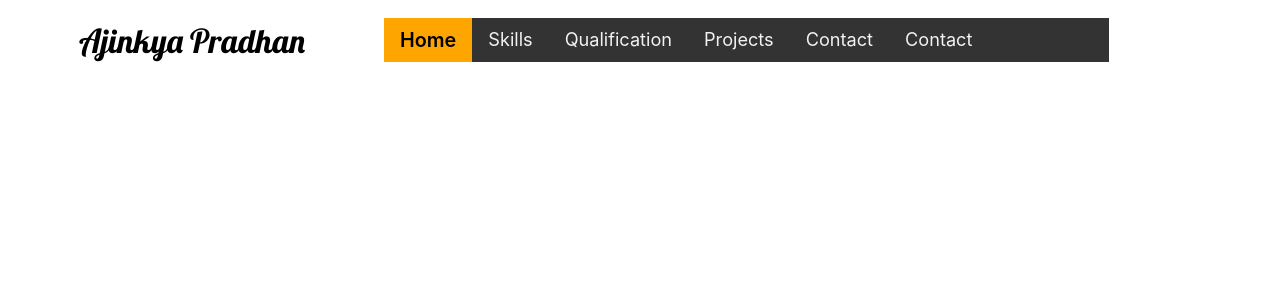
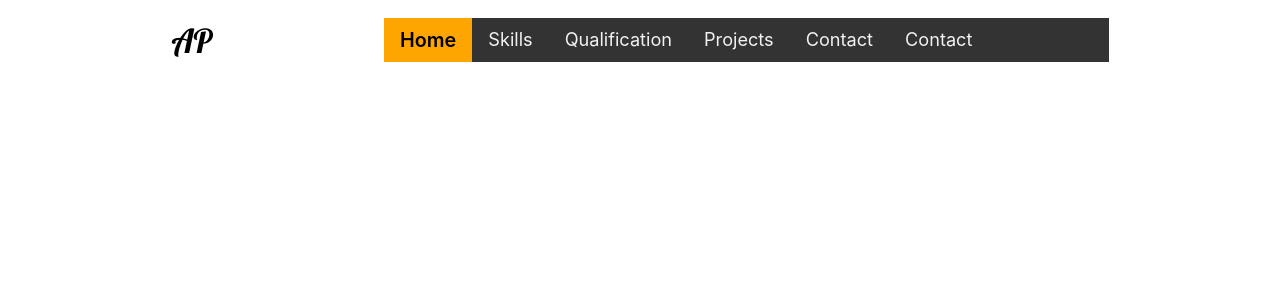
Before and after one commit to AjinkyaPradhan1/portfolio-website-ap, a React (Create React App) app: page /qual in a window 1280 px wide. Shown: the top 300 px of the page. Built offline with nearby package versions, Linux system fonts and the light colour scheme.

Commit message:
Basic header completed

```diff
--- a/src/components/Contact.js
+++ b/src/components/Contact.js
@@ -8,7 +8,7 @@ function Contact() {
 
         {/* Navbar content and heading */}
         <div className="navbar">
-          <div className="navbar_text">Ajinkya Pradhan</div>
+          <div className="navbar_text">AP</div>
           <div className="navbar_content"><Navbar/></div>
         </div>
 
--- a/src/components/Projects.js
+++ b/src/components/Projects.js
@@ -8,7 +8,7 @@ function Projects() {
 
         {/* Navbar content and heading */}
         <div className="navbar">
-          <div className="navbar_text">Ajinkya Pradhan</div>
+          <div className="navbar_text">AP</div>
           <div className="navbar_content"><Navbar/></div>
         </div>
 
--- a/src/components/Qual.js
+++ b/src/components/Qual.js
@@ -8,7 +8,7 @@ function Qual() {
 
         {/* Navbar content and heading */}
         <div className="navbar">
-          <div className="navbar_text">Ajinkya Pradhan</div>
+          <div className="navbar_text">AP</div>
           <div className="navbar_content"><Navbar/></div>
         </div>
 
--- a/src/components/Skills.js
+++ b/src/components/Skills.js
@@ -8,7 +8,7 @@ function Skills() {
 
         {/* Navbar content and heading */}
         <div className="navbar">
-          <div className="navbar_text">Ajinkya Pradhan</div>
+          <div className="navbar_text">AP</div>
           <div className="navbar_content"><Navbar/></div>
         </div>
 
```
